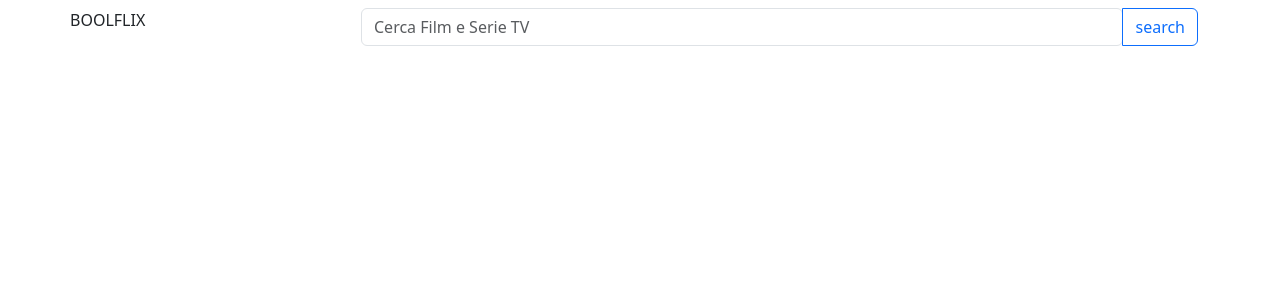
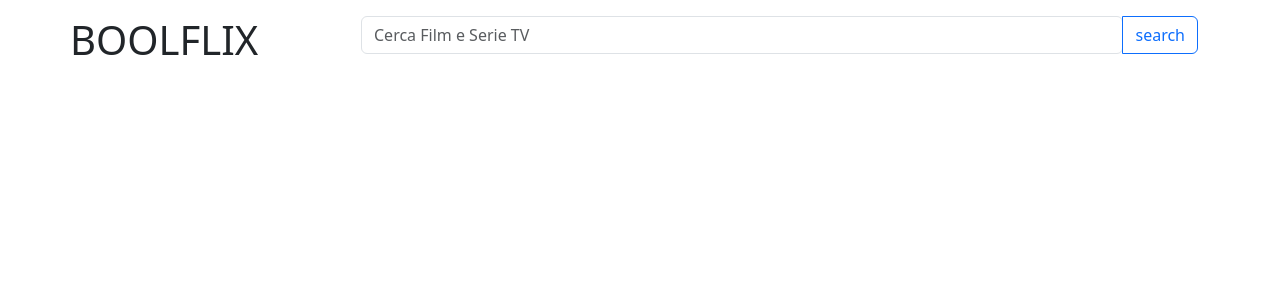
Before and after one commit to michelecanini/vite-boolflix, a Vue app: page / in a window 1280 px wide. Shown: the top 300 px of the page. Built offline with nearby package versions, Linux system fonts and the light colour scheme.

Commit message:
[UPDATE] Inserted object in the card

```diff
--- a/package.json
+++ b/package.json
@@ -12,6 +12,7 @@
     "@popperjs/core": "^2.11.8",
     "axios": "^1.4.0",
     "bootstrap": "^5.3.0",
+    "flag-icon-css": "^4.1.7",
     "flag-icons": "^6.7.0",
     "vue": "^3.2.47"
   },
--- a/src/App.vue
+++ b/src/App.vue
@@ -1,9 +1,9 @@
 <script>
 
-import AppHeader from './components/AppHeader.vue'
+import AppHeader from './components/AppHeader.vue';
 import AppMain from './components/AppMain.vue';
 import AppCard from './components/AppCard.vue';
-import { store } from './store.js'
+import { store } from './store.js';
 import axios from 'axios';
 
 
@@ -36,7 +36,7 @@ export default {
   <div>
     <AppHeader @search="searchMovie" />
     <AppMain />
-    <AppCard />
+    <!--<AppCard /> -->
   </div>
 
 </template>
--- a/src/components/AppCard.vue
+++ b/src/components/AppCard.vue
@@ -2,23 +2,25 @@
 
 export default {
  props: {
-        mymovie: Object,
-    }
+       myMovie: Object
+   },
 }
 </script>
 
 <template lang="">
 
     <div>
-
-        <!--{{ myMovie.name }}
-        {{ myMovie.poster_path }}
-        {{ myMovie.name }} -->
-
+        <img :src="`https://image.tmdb.org/t/p/w342/${myMovie.poster_path}`">
+        <ul>
+            <li>Titolo: <strong>{{ myMovie.title }}</strong></li>
+            <li>Titolo Originale: <strong>{{ myMovie.original_title }}</strong></li>
+            <li>Lingua: <strong>{{ myMovie.original_language }}</strong></li>
+            <li>Voto: <strong>{{ myMovie.vote_count }}</strong></li>
+        </ul>
     </div>
 
 </template>
 
-<style lang="scss" scoped>
+<style lang="" >
 
 </style>
--- a/src/components/AppHeader.vue
+++ b/src/components/AppHeader.vue
@@ -17,10 +17,10 @@ export default {
     <header>
         <div class="container d-flex justify-content-between">
             <div class="row d-flex "></div>
-            <div class="col-3 mt-2 ">
-                <span>BOOLFLIX</span>
+            <div class="col-3 mt-3 mb-3">
+                <h1>BOOLFLIX</h1>
             </div>
-            <div class="col-9 mt-2 ">
+            <div class="col-9 mt-3 mb-3">
                 <div class="input-group">
                     <input type="search" class="form-control rounded" placeholder="Cerca Film e Serie TV" aria-label="Search" aria-describedby="search-addon" v-model="store.searchText" @keyup.enter="$emit('search')"/>
                     <button type="button" class="btn btn-outline-primary" @click="$emit('search')">search</button>
--- a/src/components/AppMain.vue
+++ b/src/components/AppMain.vue
@@ -10,11 +10,9 @@ export default {
     },
     data() {
         return {
-            moviesList: [],
-            store
+            store,
         }
     },
-
 }
 
 </script>
@@ -23,21 +21,17 @@ export default {
 
     <div class="container">
         <div class="row">
-            <div v-for="(movie, index) in store.moviesList" v-bind:key="movie.id" class="col-6 col-md-3 mb-2">
-                <ul>
-                    <li>Titolo: <strong>{{ movie.title }}</strong></li>
-                    <li>Titolo Originale: <strong>{{ movie.original_title }}</strong></li>
-                    <li>Lingua: <strong>{{ movie.original_language }}</strong></li>
-                    <li>Voto: <strong>{{ movie.vote_count }}</strong></li>
-                </ul>
+            <div v-for="(movie, index) in store.moviesList" v-bind:key="movie.id" class="col-6 col-md-4 mb-2">
 
-                <!-- <AppCard :myMovie="movie"/> -->
+                 <AppCard v-bind:myMovie="movie"/>
+
             </div>
         </div>
     </div>
 
 </template>
 
-<style lang="">
+<style lang="scss">
+
 
 </style>
--- a/src/main.js
+++ b/src/main.js
@@ -4,6 +4,4 @@ import * as bootstrap from 'bootstrap';
 import '@popperjs/core';
 import axios from 'axios';
 
-
-
 createApp(App).mount('#app')
--- a/src/store.js
+++ b/src/store.js
@@ -3,7 +3,7 @@ import { reactive } from 'vue';
 export const store = reactive({
 
     searchText: '',
-    loading: true,
+    //loading: true,
 
     apiKey: '0c109132d12a812dd280ce879c2b7239',
     moviesList: [],
--- a/src/styles/generals.scss
+++ b/src/styles/generals.scss
@@ -1,4 +1,5 @@
 @import "/node_modules/bootstrap/scss/bootstrap.scss"; // import bootstrap
+@import "/node_modules/flag-icons/css/flag-icons.min.css"; // import flag icons
 
 /*
 GENERALS SETTING
```
Also changed, not shown: 1 other file (tests, documents, lock files or other folders).
